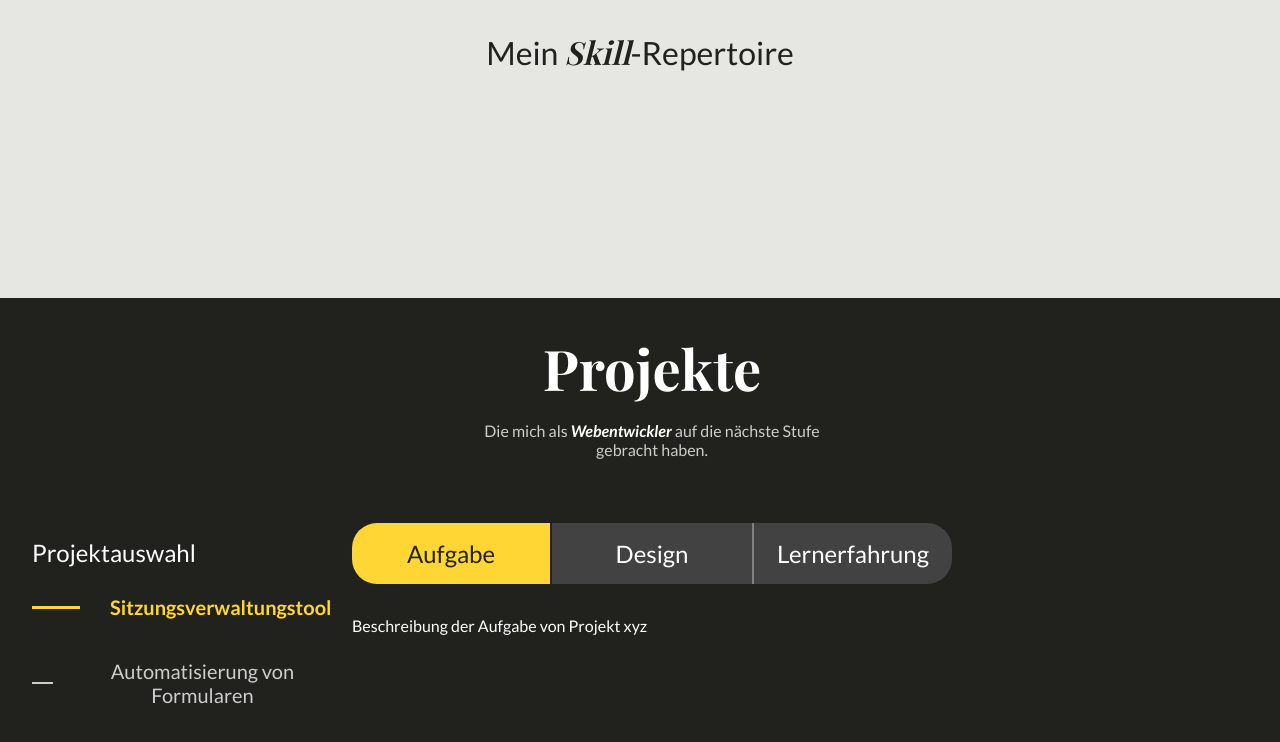
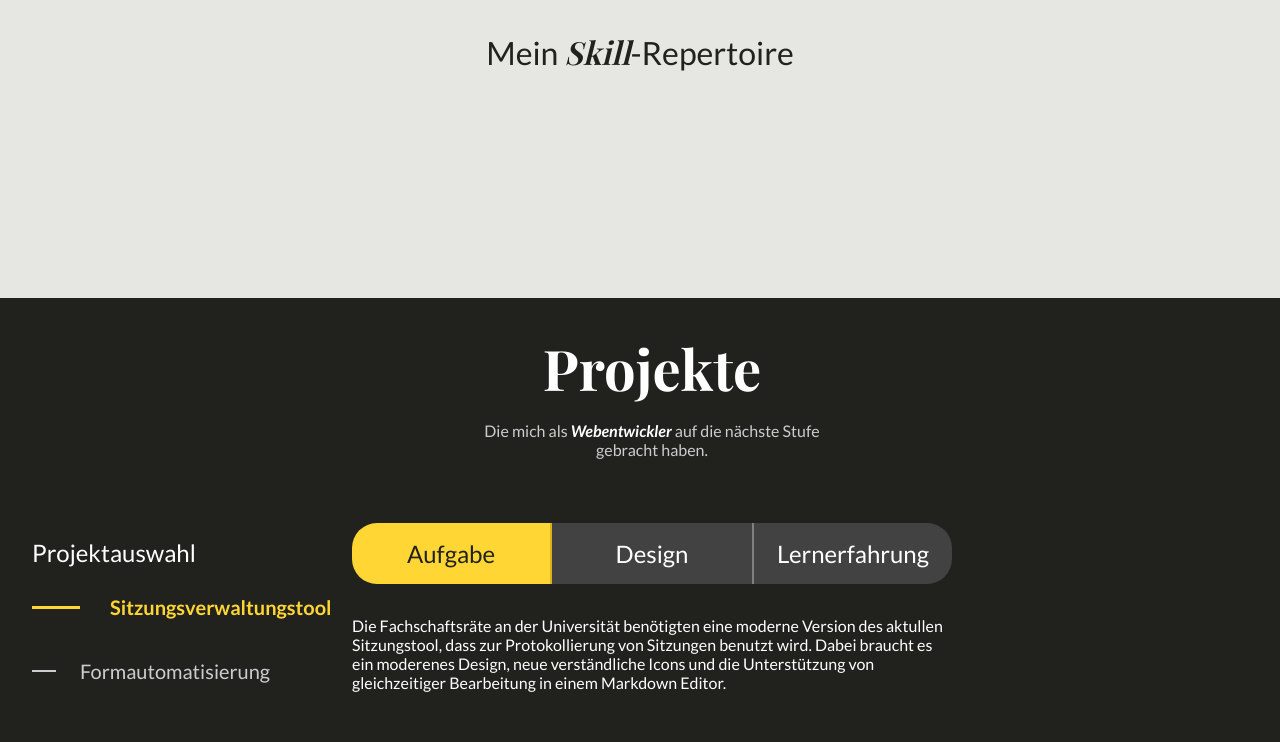
Before and after one commit to KrystianSzofer/KrystianSzofer.github.io, an Angular app: page /home in a window 1280 px wide. Shown: the part 1522-2264 px from the top of the page. Built offline with nearby package versions, Linux system fonts and the light colour scheme; a web font is replaced by a local one.

Commit message:
Added project data and implemented project page logic.

```diff
--- a/src/app/projects/projects.html
+++ b/src/app/projects/projects.html
@@ -1,22 +1,16 @@
 <div class="projects-content">
     <div class="sidebar">
         <p>Projektauswahl</p>
+        @for (project of projects; track project.id) {
         <span
             class="sidebar-element"
-            (click)="SetProject(ProjectName.Sitzungsverwaltungstool)"
-            [class.active]="currentProject() === ProjectName.Sitzungsverwaltungstool"
+            [class.active]="project.id === currentProjectId()"
+            (click)="SetProject(project.id)"
         >
             <div class="line"></div>
-            <button>Sitzungsverwaltungstool</button>
+            <button>{{ project.name }}</button>
         </span>
-        <span
-            class="sidebar-element"
-            (click)="SetProject(ProjectName.FormAutomatisierung)"
-            [class.active]="currentProject() === ProjectName.FormAutomatisierung"
-        >
-            <div class="line"></div>
-            <button>Automatisierung von Formularen</button>
-        </span>
+        }
     </div>
     <div class="projects-container">
         <header>
@@ -27,12 +21,24 @@
                 <span> auf die nächste Stufe gebracht haben.</span>
             </p>
         </header>
-        <div class="tab-content">
-            <app-tabs></app-tabs>
-            <section role="tabpanel" id="tabpanel-0">
-                <p>Beschreibung der Aufgabe von Projekt xyz</p>
-            </section>
-        </div>
+        <app-tabs
+            [active]="activeTab()"
+            (tabChange)="setActiveTab($event)"
+        ></app-tabs>
+        @if (currentProject(); as project) {
+        <section role="tabpanel" [id]="'tabpanel-' + activeTab()">
+            @switch (activeTab()) { @case (Tab.Task) {
+            <p>{{ project.description.task }}</p>
+            } @case (Tab.Design) { @for (block of project.description.design;
+            track $index) { @if (block.type === 'text') {
+            <p>{{ block.value }}</p>
+            } @else {
+            <img [src]="block.src" [alt]="block.alt" class="design-image" />
+            } } } @case (Tab.Insight) {
+            <p>{{ project.description['learning-experience'] }}</p>
+            } }
+        </section>
+        }
     </div>
     <div class="projects-spacer" aria-hidden="true"></div>
 </div>
--- a/src/app/projects/projects.scss
+++ b/src/app/projects/projects.scss
@@ -18,7 +18,7 @@
 .projects-container {
     flex: 1;
     display: flex;
-    gap: 4rem;
+    gap: 2rem;
     flex-direction: column;
     align-items: center;
 }
@@ -48,6 +48,20 @@ header {
     font-weight: 600;
     color: var(--color-white);
     font-style: italic;
+}
+
+// Tabsystem
+
+app-tabs {
+    padding-top: 2rem;
+}
+
+[role='tabpanel'] {
+    width: 600px;
+
+    p {
+        color: var(--color-white);
+    }
 }
 
 // Sidebar
--- a/src/app/projects/projects.ts
+++ b/src/app/projects/projects.ts
@@ -1,10 +1,64 @@
-import { Component, signal } from '@angular/core'
-import { Tabs } from './tabs/tabs'
+import { Component, signal, computed } from '@angular/core'
+import { Tabs, Tab } from './tabs/tabs'
 
-enum ProjectName {
-    Sitzungsverwaltungstool,
-    FormAutomatisierung,
+type ContentBlock =
+    | { type: 'text'; value: string }
+    | { type: 'image'; src: string; alt?: string }
+
+interface Project {
+    readonly id: number
+    name: string
+
+    description: {
+        task: string
+        design: ContentBlock[]
+        ['learning-experience']: string
+    }
 }
+
+const projects: Project[] = [
+    {
+        id: 0,
+        name: 'Sitzungsverwaltungstool',
+
+        description: {
+            task: 'Die Fachschaftsräte an der Universität benötigten eine moderne Version des aktullen Sitzungstool, dass zur Protokollierung von Sitzungen benutzt wird. Dabei braucht es ein moderenes Design, neue verständliche Icons und die Unterstützung von gleichzeitiger Bearbeitung in einem Markdown Editor.',
+            design: [
+                {
+                    type: 'image',
+                    src: 'public/images/project-page/0-design.png',
+                },
+                {
+                    type: 'text',
+                    value: 'Zu sehen ist die Home-Seite im dark mode.',
+                },
+            ],
+            ['learning-experience']:
+                'Eine sehr große Aufgabe war die Umsetzung eines Markdown Editors. Dabei lernte ich wichtige Grundprinzipien (Parsing, Highlighting, Keymaps) solcher Editoren. Auch war es das erste Projekt, wo ich Dev Ops allein übernommen habe, um es auf GitLab mittels einer Pipeline sowie eines Runners zum Laufenb zu bringen.',
+        },
+    },
+
+    {
+        id: 1,
+        name: 'Formautomatisierung',
+
+        description: {
+            task: 'Im Rahmen des Software Engineering Moduls beauftragte uns der Bellis e.V. mit der Entwicklung einer Softwarelösung, die sich mit der Automatisierung von Statistiken und Formularen befassen soll. Dabei soll die händische Arbeit von den Mitarbeitern deutlich vereinfacht werden mittels der App. Filtersysteme, Nutzerkonten, Statistiken und vieles mehr umfasste die Aufgabenstellung.',
+            design: [
+                {
+                    type: 'image',
+                    src: 'public/images/project-page/1-design.png',
+                },
+                {
+                    type: 'text',
+                    value: 'Ein zentriertes Login-Design. Minimalistisch gehalten, um professioneller zu wirken. Klassisch in der Mitte, da dort der User Fokus liegt.',
+                },
+            ],
+            ['learning-experience']:
+                'Das Projekt lehrte mich die Zusammenarbeit in einem 10-köpfigen Team. Denn umso größer die Team Größe, desto mehr Koordination und Kommunikation ist nötig, um ein gutes Produkt auf die Beine zu stellen. Außerdem war es mein erster Berührungspunkt mit der React-Technologie.',
+        },
+    },
+]
 
 @Component({
     selector: 'app-projects',
@@ -13,10 +67,33 @@ enum ProjectName {
     styleUrl: './projects.scss',
 })
 export class Projects {
-    readonly ProjectName = ProjectName
-    currentProject = signal<ProjectName>(ProjectName.Sitzungsverwaltungstool)
+    readonly Tab = Tab
 
-    SetProject(project: ProjectName) {
-        this.currentProject.set(project)
+    activeTab = signal<Tab>(Tab.Task)
+
+    setActiveTab(tab: Tab) {
+        this.activeTab.set(tab)
     }
+
+    readonly projects = projects
+
+    currentProjectId = signal<number>(0)
+
+    currentProject = computed(() =>
+        this.projects.find((p) => p.id === this.currentProjectId())
+    )
+
+    SetProject(id: number) {
+        if (this.currentProjectId() !== id) {
+            this.currentProjectId.set(id)
+            this.activeTab.set(Tab.Task)
+        }
+    }
+
+    // readonly ProjectName = ProjectName
+    // currentProject = signal<ProjectName>(ProjectName.Sitzungsverwaltungstool)
+
+    // SetProject(project: ProjectName) {
+    //     this.currentProject.set(project)
+    // }
 }
--- a/src/app/projects/tabs/tabs.html
+++ b/src/app/projects/tabs/tabs.html
@@ -5,8 +5,8 @@
                 id="tab-0"
                 type="button"
                 role="tab"
-                (click)="SetTab(Tab.Task)"
-                [class.active]="currentTab() === Tab.Task"
+                (click)="tabChange.emit(Tab.Task)"
+                [class.active]="active() === Tab.Task"
             >
                 Aufgabe
             </button>
@@ -16,8 +16,8 @@
                 id="tab-1"
                 type="button"
                 role="tab"
-                (click)="SetTab(Tab.Design)"
-                [class.active]="currentTab() === Tab.Design"
+                (click)="tabChange.emit(Tab.Design)"
+                [class.active]="active() === Tab.Design"
             >
                 Design
             </button>
@@ -27,8 +27,8 @@
                 id="tab-2"
                 type="button"
                 role="tab"
-                (click)="SetTab(Tab.Insight)"
-                [class.active]="currentTab() === Tab.Insight"
+                (click)="tabChange.emit(Tab.Insight)"
+                [class.active]="active() === Tab.Insight"
             >
                 Lernerfahrung
             </button>
--- a/src/app/projects/tabs/tabs.scss
+++ b/src/app/projects/tabs/tabs.scss
@@ -31,7 +31,7 @@
         border-right: 2px solid gray;
 
         &.active {
-            border-right: 2px solid var(--color-black);
+            border-right: 2px solid #d9b31c;
         }
     }
 
@@ -40,17 +40,17 @@
         border-bottom-right-radius: 25px;
         border-left: 2px solid gray;
         &.active {
-            border-left: 2px solid var(--color-black);
+            border-left: 2px solid #d9b31c;
         }
     }
 
     ul:has(li:nth-child(2) button.active) {
         li:first-child button {
-            border-right: 2px solid var(--color-black);
+            border-right: 2px solid #d9b31c;
         }
 
         li:last-child button {
-            border-left: 2px solid var(--color-black);
+            border-left: 2px solid #d9b31c;
         }
     }
 }
--- a/src/app/projects/tabs/tabs.ts
+++ b/src/app/projects/tabs/tabs.ts
@@ -1,6 +1,6 @@
-import { Component, signal } from '@angular/core'
+import { Component, signal, input, output } from '@angular/core'
 
-enum Tab {
+export enum Tab {
     Task,
     Design,
     Insight,
@@ -14,9 +14,7 @@ enum Tab {
 })
 export class Tabs {
     readonly Tab = Tab
-    currentTab = signal<Tab>(Tab.Task)
 
-    SetTab(tab: Tab) {
-        this.currentTab.set(tab)
-    }
+    active = input.required<Tab>()
+    tabChange = output<Tab>()
 }
```
